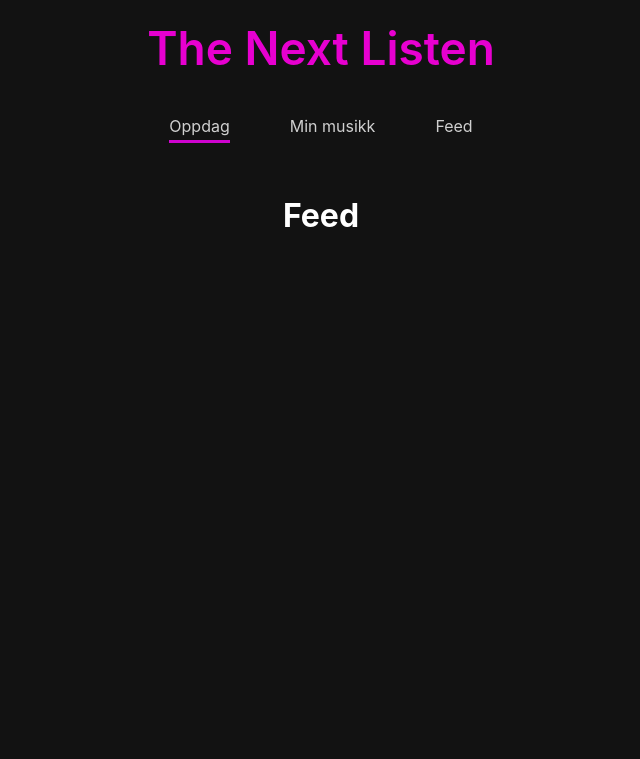
After one commit to dgjestvang-dev/TheNextListen, a Flask app: page /feed in a window 1280 px wide. The commit adds this page. Shown: the top 759 px of the page, without its empty margins (319-959 px from the left). Run offline with Flask 3, Linux system fonts and the light colour scheme; some web fonts are replaced.

Commit message:
Lagt til base.html og fått på plass inheritance mellom base.html og feed og mymusic sidene

```diff
--- a/app.py
+++ b/app.py
@@ -7,5 +7,14 @@ app = Flask(__name__)
 def home():
     return render_template('index.html')
 
+@app.route('/feed')
+def feed():
+    return render_template('feed.html')
+
+@app.route('/mymusic')
+def mymusic():
+    return render_template('mymusic.html')
+
+
 if __name__ == "__main__":
     app.run(debug=True)
--- a/static/styles.css
+++ b/static/styles.css
@@ -46,6 +46,15 @@ nav ul li {
 }
 
 nav ul li:hover {
+    color: #FF00FF;
+}
+
+nav a {
+    color: #FFF;
+    text-decoration: none;
+}
+
+nav a:hover {
     color: #FF00FF;
 }
 
@@ -100,3 +109,14 @@ nav ul li:hover {
     box-shadow: 0 0 15px  #E700D0;
     transition: box-shadow 0.3s ease;
 }
+
+.active a {
+    border-bottom: 3px solid #FF00FF;
+    padding-bottom: 4px;
+}
+
+h1 {
+    color: #FFF;
+    text-align: center;
+    margin: 40px 0;
+}
--- /dev/null
+++ b/templates/base.html
@@ -0,0 +1,40 @@
+<html>
+<head>
+  <title>The Next Listen</title>
+  <link rel="stylesheet"
+   href="{{url_for('static', filename='styles.css')}}">
+  <link href="https://fonts.cdnfonts.com/css/inter" rel="stylesheet">
+</head>
+<body>
+
+<!--Icon definitions-->
+    <svg xmlns="http://www.w3.org/2000/svg" style="display: none;">
+        <symbol id="search-icon" viewBox="0 0 24 24">
+            <path d="M15.7955 15.8111L21 21M18 10.5C18 14.6421 14.6421 18 10.5 18C6.35786 18 3 14.6421 3 10.5C3 6.35786 6.35786 3 10.5 3C14.6421 3 18 6.35786 18 10.5Z"
+            stroke="#121212" stroke-width="2" stroke-linecap="round" stroke-linejoin="round"/>
+        </symbol>
+    </svg>
+
+<header> The Next Listen</header>
+
+<nav>
+    <ul>
+        <li class="active"><a href="{{url_for('home')}}">Oppdag</a></li>
+        <li><a href="{{url_for('mymusic')}}">Min musikk</a></li>
+        <li><a href="{{url_for('feed')}}">Feed</a></li>
+    </ul>
+</nav>
+
+{% block content %}
+{% endblock %}
+
+<!--
+<footer>
+    <p>&copy; 2024 The Next Listen. All rights reserved.</p>
+</footer>
+-->
+
+</body>
+
+
+</html>
--- /dev/null
+++ b/templates/feed.html
@@ -0,0 +1,6 @@
+{% extends "base.html" %}
+{% block content %}
+
+<h1>Feed</h1>
+
+{% endblock %}
--- /dev/null
+++ b/templates/mymusic.html
@@ -0,0 +1,6 @@
+{% extends "base.html" %}
+{% block content %}
+
+<h1>Min musikk</h1>
+
+{% endblock %}
```
Also changed, not shown: templates/index.html (+3 -36 lines).
